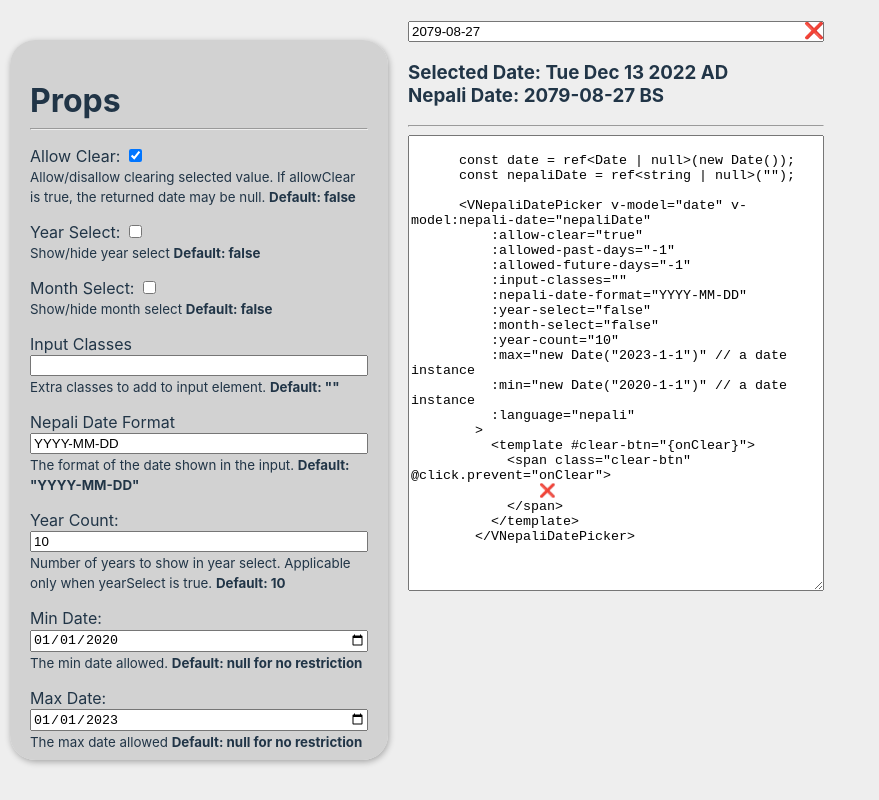
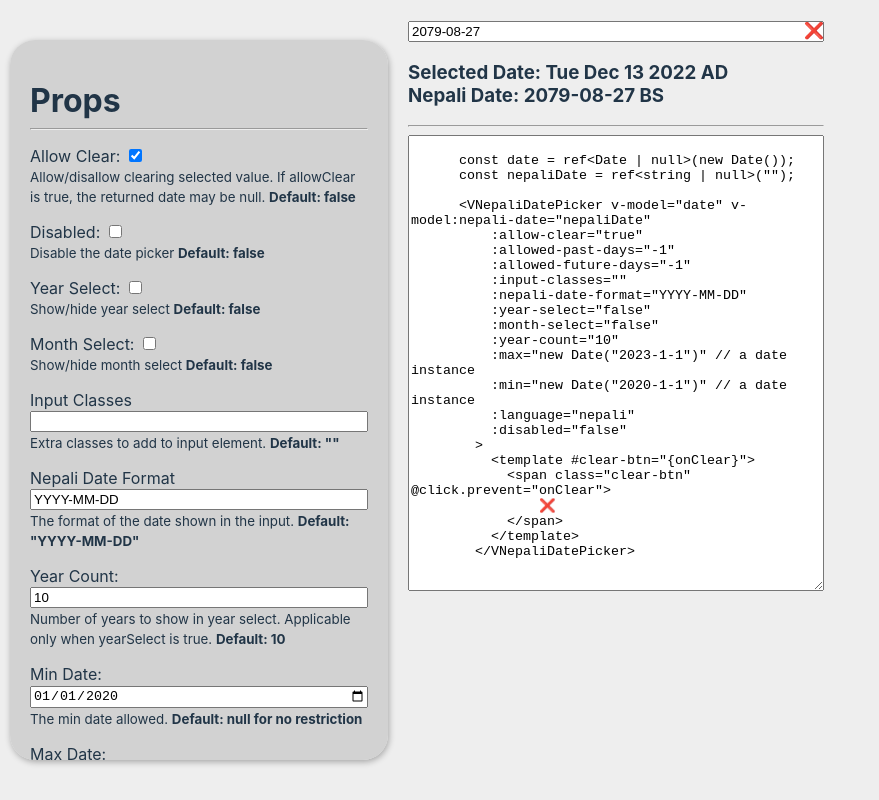
Before and after one commit to niroula-kushal/vue3-nepali-date-picker, a Vue app: page / in a window 1280 px wide. Shown: the whole page, without its empty margins (0-879 px from the left). Built offline with nearby package versions, Linux system fonts and the light colour scheme.

Commit message:
feat: add disabled preview to docs

```diff
--- a/package.json
+++ b/package.json
@@ -1,6 +1,6 @@
 {
   "name": "vue-nepali-date-picker",
-  "version": "0.0.8",
+  "version": "0.0.9",
   "type": "module",
   "files": [
     "dist"
--- a/src/App.vue
+++ b/src/App.vue
@@ -21,6 +21,7 @@ const monthSelect = ref<boolean>(false);
 const allowClear = ref<boolean>(true);
 const yearCount = ref<number>(10);
 const language = ref<DatePickerLangauges>("nepali");
+const disabled = ref(false);
 
 const usage = computed<string>(() => {
   let str = `
@@ -39,6 +40,7 @@ const usage = computed<string>(() => {
           :max="new Date("${max.value.getFullYear()}-${max.value.getMonth()+1}-${max.value.getDate()}")" // a date instance
           :min="new Date("${min.value.getFullYear()}-${min.value.getMonth()+1}-${min.value.getDate()}")" // a date instance
           :language="${language.value}"
+          :disabled="${disabled.value}"
         >
           <template #clear-btn="{onClear}">
             <span class="clear-btn" @click.prevent="onClear">
@@ -66,7 +68,15 @@ const usage = computed<string>(() => {
           </strong>
         </small>
       </p>
-
+      <p>
+        Disabled: <input type="checkbox" v-model="disabled">
+        <br/>
+        <small>Disable the date picker
+          <strong>
+            Default: false
+          </strong>
+        </small>
+      </p>
       <p>
         Year Select: <input type="checkbox" v-model="yearSelect">
         <br/>
@@ -200,6 +210,7 @@ const usage = computed<string>(() => {
           :max="max"
           :min="min"
           :language="language"
+    :disabled="disabled"
         >
           <template #clear-btn="{onClear}">
             <span class="clear-btn" @click.prevent="onClear">
```
Also changed, not shown: 1 other file (tests, documents, lock files or other folders).
